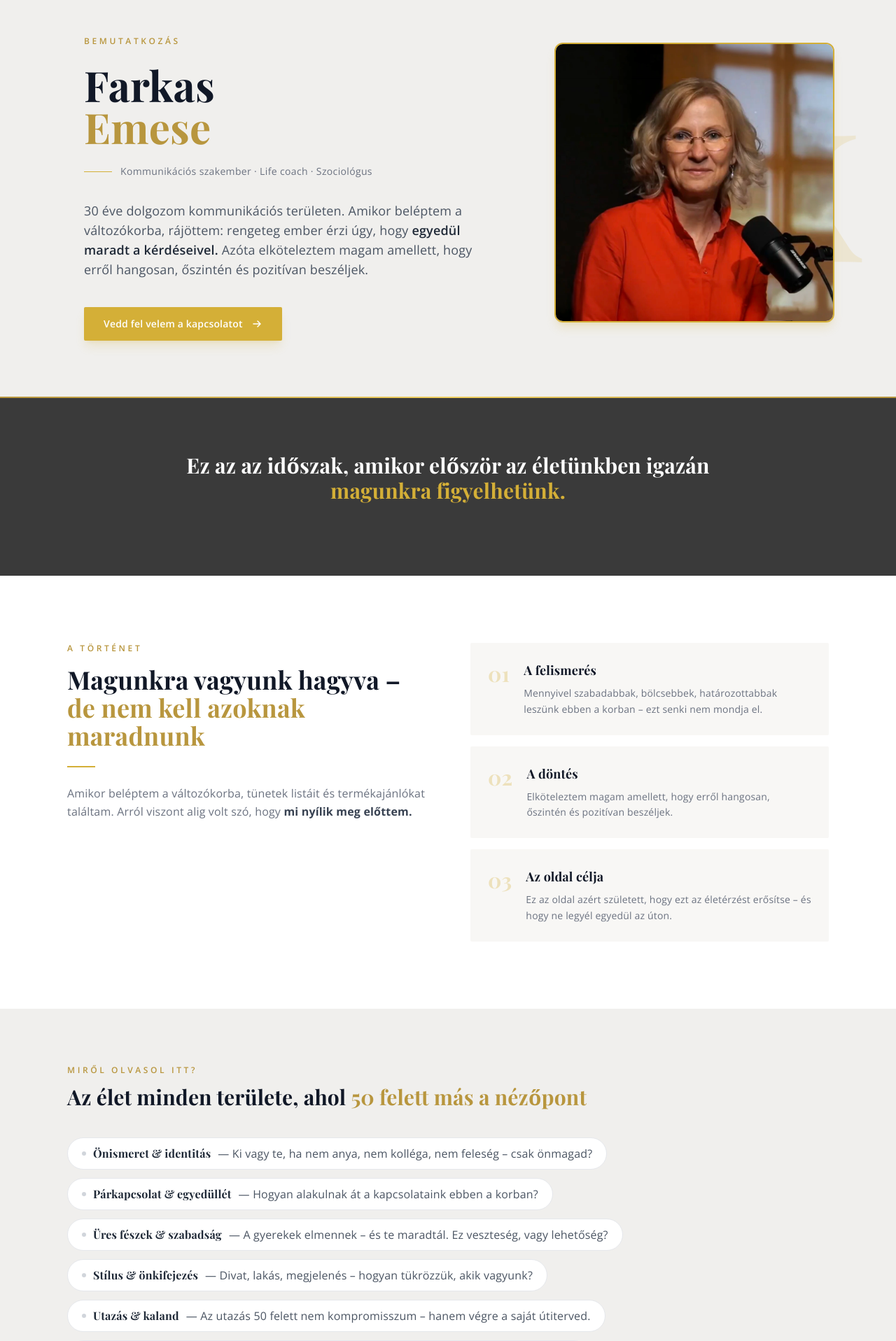
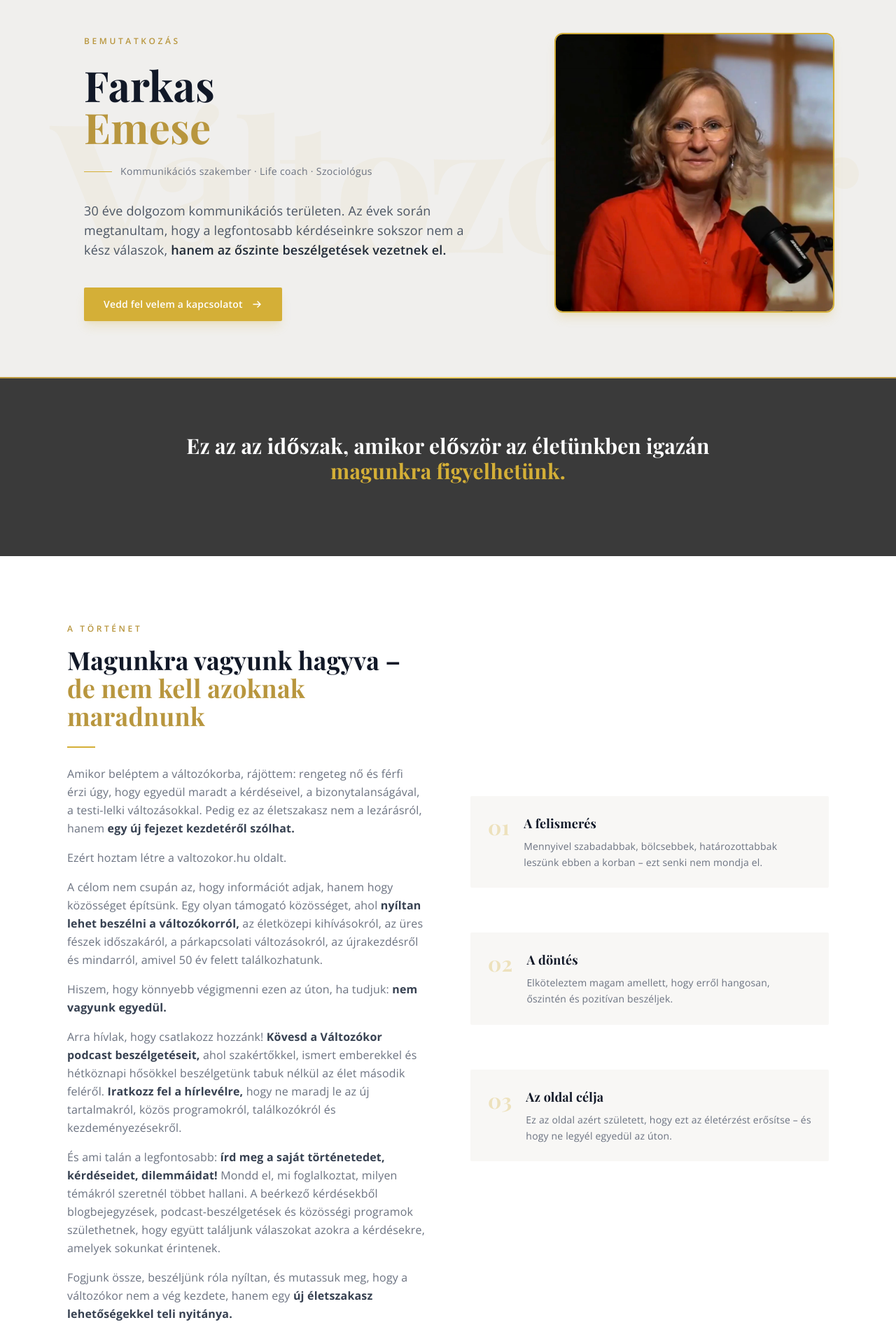
Before and after one commit to BusaBalazs/blog, a React (Vite) app: page /about in a window 1280 px wide. Shown: the part 120-2037 px from the top of the page at 70% size. Built offline with nearby package versions, Linux system fonts and the light colour scheme; no server answers; the database is empty; a web font is replaced by a local one.

Commit message:
change some content value

```diff
--- a/src/components/About.jsx
+++ b/src/components/About.jsx
@@ -39,9 +39,9 @@ const About = () => {
   return (
     <div className="font-body bg-[#f0efed] overflow-x-hidden">
       {/* ── HERO ── */}
-      <section className="relative md:min-h-[60vh] min-h-[30vh]  overflow-hidden">
-        <div className="md:block hidden absolute right-16 top-1/2 -translate-y-1/2 font-display text-[20vw] font-bold text-[#d4af37]/15 leading-none select-none pointer-events-none tracking-tighter">
-          VK
+      <section className="relative md:min-h-[50vh] min-h-[30vh]  overflow-hidden">
+        <div className="md:block hidden absolute right-16 top-1/2 -translate-y-1/2 font-display text-[20vw] font-bold text-[#d4af37]/5 leading-none select-none pointer-events-none tracking-tighter">
+          Változókor
         </div>
         <div className="flex md:flex-row flex-col items-center mx-auto max-w-6xl px-6">
           <div className="relative  px-6 lg:px-8 py-20 w-full">
@@ -61,13 +61,12 @@ const About = () => {
                 </p>
               </div>
               <p className="text-base md:text-lg text-gray-600 leading-relaxed max-w-xl mb-10">
-                30 éve dolgozom kommunikációs területen. Amikor beléptem a
-                változókorba, rájöttem: rengeteg ember érzi úgy, hogy{" "}
+                30 éve dolgozom kommunikációs területen. Az évek során
+                megtanultam, hogy a legfontosabb kérdéseinkre sokszor nem a kész
+                válaszok,{" "}
                 <strong className="text-gray-800 font-semibold">
-                  egyedül maradt a kérdéseivel.
+                  hanem az őszinte beszélgetések vezetnek el.
                 </strong>{" "}
-                Azóta elköteleztem magam amellett, hogy erről hangosan, őszintén
-                és pozitívan beszéljek.
               </p>
               <Link
                 to="/contact"
@@ -118,7 +117,7 @@ const About = () => {
       {/* ── A TÖRTÉNET ── */}
       <section className="bg-white">
         <div className="max-w-6xl mx-auto px-6 lg:px-8 py-16 md:py-24">
-          <div className="grid grid-cols-1 lg:grid-cols-2 gap-16 items-start">
+          <div className="grid grid-cols-1 lg:grid-cols-2 gap-16 items-center">
             {/* Bal: sticky fejléc */}
             <div className="lg:sticky lg:top-24">
               <p className="text-xs font-semibold uppercase tracking-[0.3em] text-[#b8963e] mb-4">
@@ -132,16 +131,66 @@ const About = () => {
               </h2>
               <div className="w-10 h-0.5 bg-[#d4af37] mb-6" />
               <p className="text-base text-gray-500 leading-relaxed">
-                Amikor beléptem a változókorba, tünetek listáit és
-                termékajánlókat találtam. Arról viszont alig volt szó, hogy{" "}
+                Amikor beléptem a változókorba, rájöttem: rengeteg nő és férfi
+                érzi úgy, hogy egyedül maradt a kérdéseivel, a
+                bizonytalanságával, a testi-lelki változásokkal. Pedig ez az
+                életszakasz nem a lezárásról, hanem{" "}
                 <strong className="text-gray-700">
-                  mi nyílik meg előttem.
+                  egy új fejezet kezdetéről szólhat.
+                </strong>
+              </p>
+              <p className="text-base text-gray-500 leading-relaxed my-4">
+                Ezért hoztam létre a valtozokor.hu oldalt.
+              </p>
+              <p className="text-base text-gray-500 leading-relaxed">
+                A célom nem csupán az, hogy információt adjak, hanem hogy
+                közösséget építsünk. Egy olyan támogató közösséget, ahol{" "}
+                <strong className="text-gray-700">
+                  nyíltan lehet beszélni a változókorról,
+                </strong>{" "}
+                az életközepi kihívásokról, az üres fészek időszakáról, a
+                párkapcsolati változásokról, az újrakezdésről és mindarról,
+                amivel 50 év felett találkozhatunk.
+              </p>
+              <p className="text-base text-gray-500 leading-relaxed my-4">
+                Hiszem, hogy könnyebb végigmenni ezen az úton, ha tudjuk:{" "}
+                <strong className="text-gray-700">nem vagyunk egyedül.</strong>
+              </p>
+              <p className="text-base text-gray-500 leading-relaxed my-4">
+                Arra hívlak, hogy csatlakozz hozzánk!{" "}
+                <strong className="text-gray-700">
+                  Kövesd a Változókor podcast beszélgetéseit,
+                </strong>{" "}
+                ahol szakértőkkel, ismert emberekkel és hétköznapi hősökkel
+                beszélgetünk tabuk nélkül az élet második feléről.{" "}
+                <strong className="text-gray-700">
+                  Iratkozz fel a hírlevélre,
+                </strong>{" "}
+                hogy ne maradj le az új tartalmakról, közös programokról,
+                találkozókról és kezdeményezésekről.
+              </p>
+              <p className="text-base text-gray-500 leading-relaxed my-4">
+                És ami talán a legfontosabb:{" "}
+                <strong className="text-gray-700">
+                  írd meg a saját történetedet, kérdéseidet, dilemmáidat!
+                </strong>{" "}
+                Mondd el, mi foglalkoztat, milyen témákról szeretnél többet
+                hallani. A beérkező kérdésekből blogbejegyzések,
+                podcast-beszélgetések és közösségi programok születhetnek, hogy
+                együtt találjunk válaszokat azokra a kérdésekre, amelyek
+                sokunkat érintenek.
+              </p>
+              <p className="text-base text-gray-500 leading-relaxed my-4">
+                Fogjunk össze, beszéljünk róla nyíltan, és mutassuk meg, hogy a
+                változókor nem a vég kezdete, hanem egy{" "}
+                <strong className="text-gray-700">
+                  új életszakasz lehetőségekkel teli nyitánya.
                 </strong>
               </p>
             </div>
 
             {/* Jobb: kártyák */}
-            <div className="space-y-4">
+            <div className="lg:space-y-16 space-y-4">
               {[
                 {
                   n: "01",
--- a/src/components/Footer.jsx
+++ b/src/components/Footer.jsx
@@ -75,7 +75,7 @@ export default function Footer() {
             <div className="text-center">
               {/* Logo */}
               <p className="logo relative md:text-[2rem] text-2xl font-display font-bold text-gray-50 tracking-wide">
-                Változó Kor
+                Változókor
               </p>
               <p className="text-xs text-gray-400 mt-2">
                 2026 Minden jog fenntartva
--- a/src/components/HeroSection.jsx
+++ b/src/components/HeroSection.jsx
@@ -126,7 +126,7 @@ const HeroSection = () => {
             to="/about"
             className="flex items-center gap-2 text-m text-gray-700 hover:text-[#b8963e] font-medium transition-colors group"
           >
-            Tudjon meg többet rólunk
+            Tudjon meg többet rólam
             <span className="inline-block w-16 h-px bg-[#bda972] group-hover:w-20 transition-all duration-300" />
             <svg
               width="16"
--- a/src/components/Privacypolicy.jsx
+++ b/src/components/Privacypolicy.jsx
@@ -326,7 +326,7 @@ const PrivacyPolicy = () => {
           </h1>
           <div className="w-10 h-0.5 bg-[#d4af37] mb-6" />
           <p className="text-base text-gray-500 leading-relaxed max-w-2xl">
-            A <strong className="text-gray-700">valtozakor.hu</strong> weboldal
+            A <strong className="text-gray-700">valtozokor.hu</strong> weboldal
             üzemeltetője elkötelezett a látogatók és felhasználók személyes
             adatainak védelme iránt. Ez a tájékoztató ismerteti, hogy milyen
             adatokat gyűjtünk, miért, és hogyan kezeljük azokat — összhangban az
@@ -403,7 +403,7 @@ const PrivacyPolicy = () => {
               className="inline-flex items-center gap-2 bg-[#d4af37] hover:bg-[#b8963e]
                 text-white font-semibold text-sm px-6 py-3 rounded-sm transition-colors duration-200"
             >
-              info@valtozakor.hu
+              info@valtozokor.hu
               <svg width="14" height="14" viewBox="0 0 16 16" fill="none">
                 <path
                   d="M3 8h10M9 4l4 4-4 4"
```
